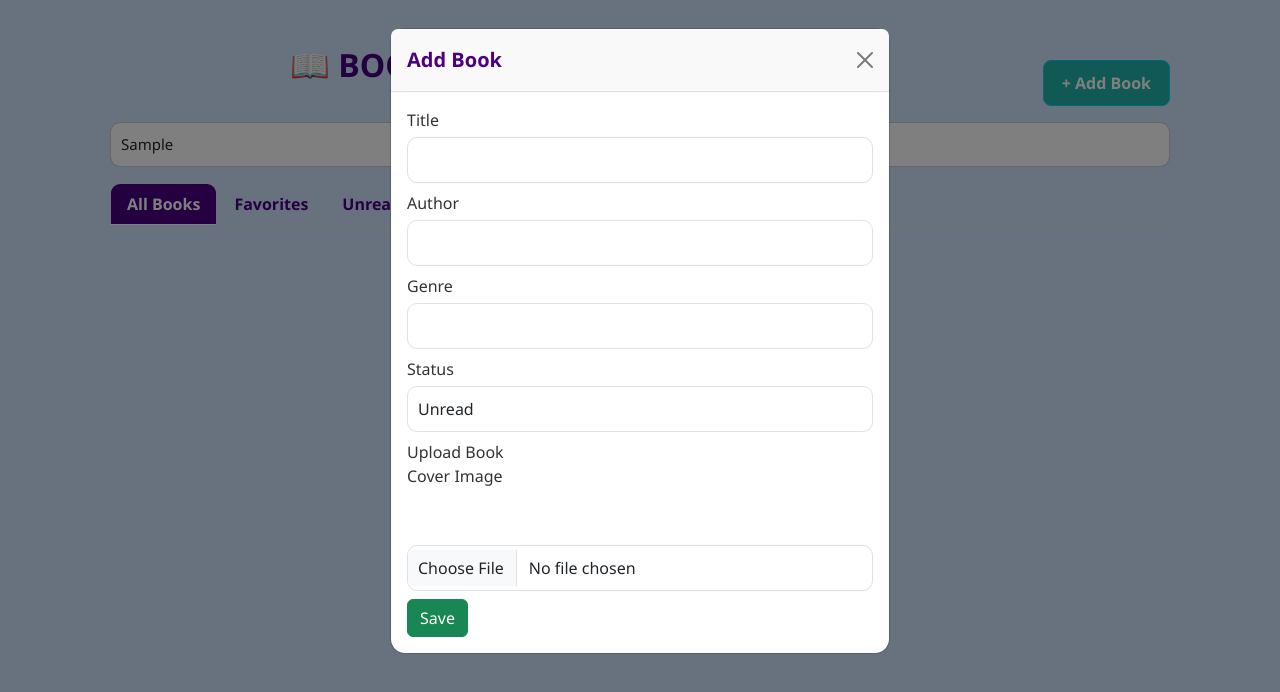
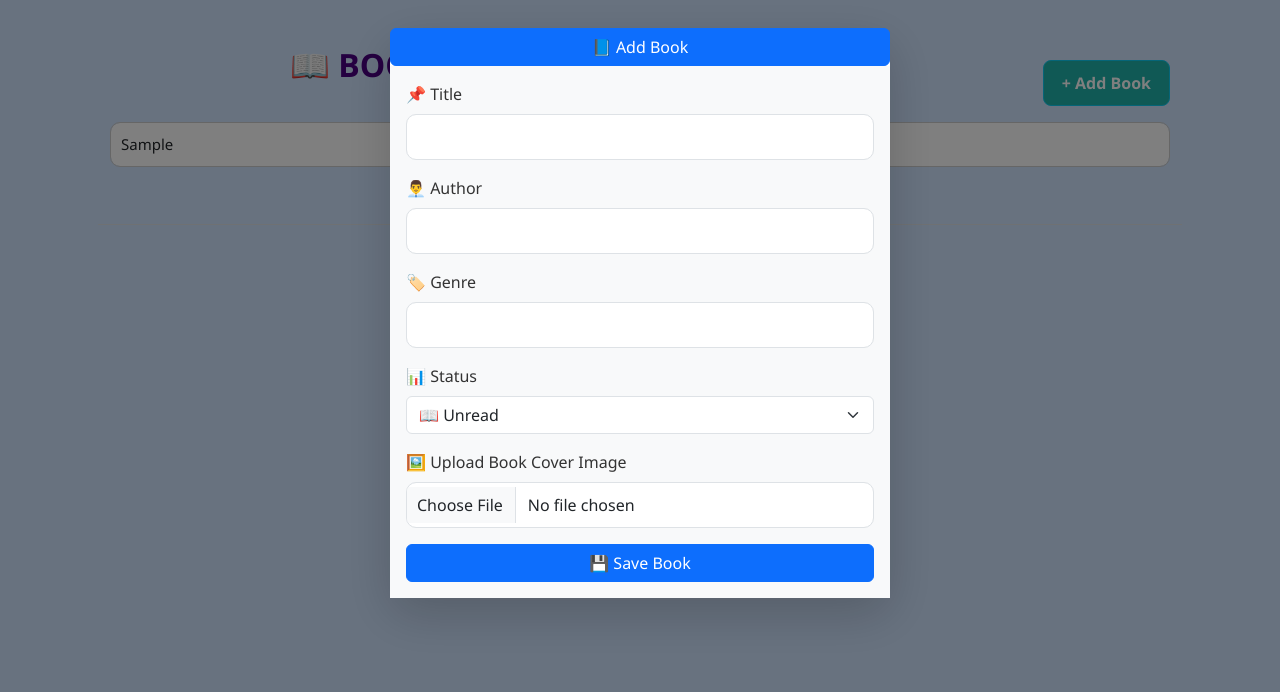
Before and after one commit to Edit22d/PROJECT-WORK, a plain HTML site: page index.html in a window 1280 px wide. Both pictures are taken after typing "Sample" into the empty fields and a click on the button "+ Add Book". Drawn offline with nearby package versions, Linux system fonts and the light colour scheme.

Commit message:
PROJECT WORK

```diff
--- a/index.css
+++ b/index.css
@@ -1,4 +1,4 @@
-/* Reset & Base Styles */
+Reset & Base Styles
 * {
   box-sizing: border-box;
   margin: 0;
@@ -133,3 +133,16 @@ label {
   margin: auto;
   padding: 20px;
 }
+.book-cover {
+  width: 100%;
+  height: auto;
+  border-radius: 12px;
+  transition: transform 0.3s ease, filter 0.3s ease;
+}
+
+/* Hover Effect */
+.book-cover:hover {
+  transform: scale(1.03);
+  filter: brightness(0.85) contrast(1.1);
+  box-shadow: 0 8px 20px rgba(0, 0, 0, 0.2);
+}
--- a/index.html
+++ b/index.html
@@ -27,12 +27,14 @@
         onkeyup="searchBooks(this)">
 
         <!-- Tabs for Book Categories -->
-        <ul class="nav nav-tabs" id="bookTabs">
-            <li class="nav-item"><a class="nav-link active" data-bs-toggle="tab" href="#allBooks">All Books</a></li>
-            <li class="nav-item"><a class="nav-link" data-bs-toggle="tab" href="#favorites">Favorites</a></li>
-            <li class="nav-item"><a class="nav-link" data-bs-toggle="tab" href="#unread">Unread</a></li>
-            <li class="nav-item"><a class="nav-link" data-bs-toggle="tab" href="#read">Read</a></li>
+        <div class="row">
+        <ul class="nav nav-tabs justify-content-center" id="bookTabs">
+            <li class="nav-item"><a class="nav-link active" data-bs-toggle="tab" href="#allBooks"> 📚 All Books</a></li>
+            <li class="nav-item"><a class="nav-link" data-bs-toggle="tab" href="#favorites"> ❤️Favorites</a></li>
+            <li class="nav-item"><a class="nav-link" data-bs-toggle="tab" href="#unread"> 📖Unread</a></li>
+            <li class="nav-item"><a class="nav-link" data-bs-toggle="tab" href="#read"> ✅Read</a></li>
         </ul>
+      </div>
 
         <!-- Tab Content -->
         <div class="tab-content mt-3">
@@ -52,49 +54,61 @@
 
 
 
+
     <!-- Add/Edit Book Modal -->
 <div class="modal fade" id="addBookModal">
   <div class="modal-dialog">
-          <div class="modal-content">
-              <div class="modal-header">
-                  <h5 class="modal-title">Add Book</h5>
-                  <button type="button" class="btn-close" data-bs-dismiss="modal"></button>
-              </div>
-              <div class="modal-body">
+    <div class="modal-content border-0 shadow-lg rounded-4">
+
+      <!-- Header with primary background -->
+      <!-- Add Book Button -->
+<button id="addBookButton" class="btn btn-primary">
+  📘 Add Book
+</button>
+
+
+      <!-- Body with soft background -->
+      <div class="modal-body bg-light">
         <form id="bookForm">
           <input type="hidden" id="bookId">
-                      <div class="mb-2">
-                          <label>Title</label>
+
+          <div class="mb-3">
+            <label class="form-label">📌 Title</label>
             <input type="text" id="title" class="form-control" required>
           </div>
-                      <div class="mb-2">
-                          <label>Author</label>
+
+          <div class="mb-3">
+            <label class="form-label">👨‍💼 Author</label>
             <input type="text" id="author" class="form-control" required>
           </div>
-                      <div class="mb-2">
-                          <label>Genre</label>
+
+          <div class="mb-3">
+            <label class="form-label">🏷️ Genre</label>
             <input type="text" id="genre" class="form-control" required>
           </div>
-                      <div class="mb-2">
-                          <label>Status</label>
-                          <select id="status" class="form-control">
-                              <option value="Unread">Unread</option>
-                              <option value="Read">Read</option>
-                              <option value="Favorites">Favorites</option>
+
+          <div class="mb-3">
+            <label class="form-label">📊 Status</label>
+            <select id="status" class="form-select">
+              <option value="Unread">📖 Unread</option>
+              <option value="Read">✅ Read</option>
+              <option value="Favorites">❤️ Favorites</option>
             </select>
           </div>
-                      <div class="mb-2">
-                          <label style="width: 100px; height: 100px;">Upload Book Cover Image</label>
+
+          <div class="mb-3">
+            <label class="form-label">🖼️ Upload Book Cover Image</label>
             <input type="file" id="image" class="form-control">
           </div>
-                      <button type="submit" class="btn btn-success">Save</button>
+
+          <button type="submit" class="btn btn-primary w-100">💾 Save Book</button>
         </form>
       </div>
+
     </div>
   </div>
 </div>
 
-  </div>
 
   <!--Bootstrap JS import-->
   <script src="https://cdn.jsdelivr.net/npm/bootstrap@5.3.0/dist/js/bootstrap.bundle.min.js"></script>
--- a/index.js
+++ b/index.js
@@ -19,6 +19,8 @@ document.getElementById("bookForm").addEventListener("submit", function (event)
   const genre = document.getElementById("genre").value.trim();
   const status = document.getElementById("status").value;
   const imageInput = document.getElementById("image");
+
+
 
   // Validate required values
   if (!title || !author || !genre) {
@@ -174,6 +176,22 @@ function deleteBook(bookId) {
 function searchBooks(input) {
   let query = input.value.toLowerCase().trim();
   let books = JSON.parse(localStorage.getItem("books")) || [];
+  function searchBooks(input) {
+    const query = input.value.toLowerCase();
+    const bookCards = document.querySelectorAll('#bookList .book-card');
+
+    bookCards.forEach(card => {
+      const title = card.querySelector('.book-title').textContent.toLowerCase();
+      const author = card.querySelector('.book-author').textContent.toLowerCase();
+
+      if (title.includes(query) || author.includes(query)) {
+        card.style.display = 'block'; // Show match
+      } else {
+        card.style.display = 'none'; // Hide non-match
+      }
+    });
+  }
+
 
   // Filter books based on search query
   let filteredBooks = books.filter(book =>
```
Lines whose indentation alone changed are shown as unchanged.
